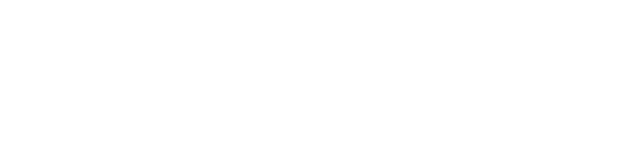
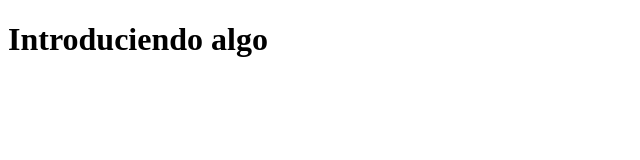
Before and after one commit to ajcarmona99/test-repo-DAM-G1, a plain HTML site: page index.html in a window 1280 px wide. Shown: the whole page, without its empty margins (0-640 px from the left). Drawn offline with Linux system fonts and the light colour scheme.

Commit message:
Segundo commit
He hecho un cambio en el index.html

```diff
--- a/index.html
+++ b/index.html
@@ -6,6 +6,6 @@
     <title>Document</title>
 </head>
 <body>
-
+    <h1>Introduciendo algo</h1>
 </body>
 </html>
```
